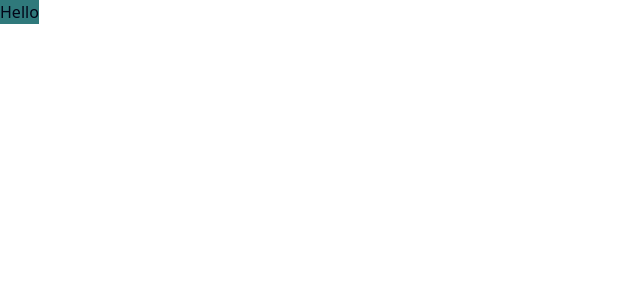
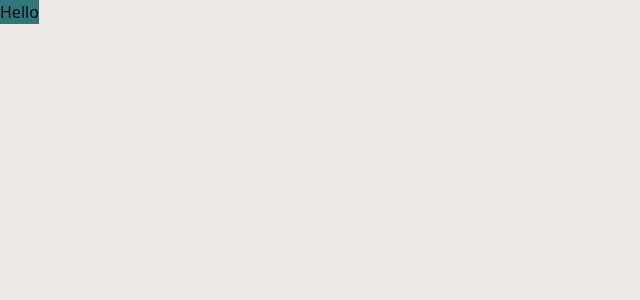
Before and after one commit to bestorthopaedicsurgeon/bos-next, a Next.js app: page / in a window 1280 px wide. Shown: the top 300 px of the page, without its empty margins (0-640 px from the left). Built offline with nearby package versions, Linux system fonts and the light colour scheme.

Commit message:
chore:utilities classes

```diff
--- a/src/app/globals.css
+++ b/src/app/globals.css
@@ -45,13 +45,15 @@
 
 :root {
   --radius: 0.625rem;
-  --background: oklch(1 0 0);
+  --background: oklch(0.93 0.0085 56.31);
   --foreground: oklch(0.129 0.042 264.695);
   --card: oklch(1 0 0);
   --card-foreground: oklch(0.129 0.042 264.695);
   --popover: oklch(1 0 0);
   --popover-foreground: oklch(0.129 0.042 264.695);
   --primary: oklch(0.53 0.0723 197.68);
+  --text-primary: oklch(0.29 0.0274 281.54);
+  --text-secondary: oklch(0.56 0 0);
   --primary-foreground: oklch(0.984 0.003 247.858);
   --secondary: oklch(0.968 0.007 247.896);
   --secondary-foreground: oklch(0.208 0.042 265.755);
@@ -119,6 +121,21 @@
   body {
     @apply bg-background text-foreground;
   }
+  h1 {
+    @apply min-lg:text-[48px] max-lg:text-[24px] font-[700];
+  }
+  p {
+    @apply text-[20px]  font-[400];
+  }
+  label {
+    @apply text-[20px]  font-[400];
+  }
+  h2 {
+    @apply min-lg:text-[20px] max-lg:text-[16px] font-[700];
+  }
+  a {
+    @apply text-[20px] font-[400];
+  }
 }
 
 .random {
```
